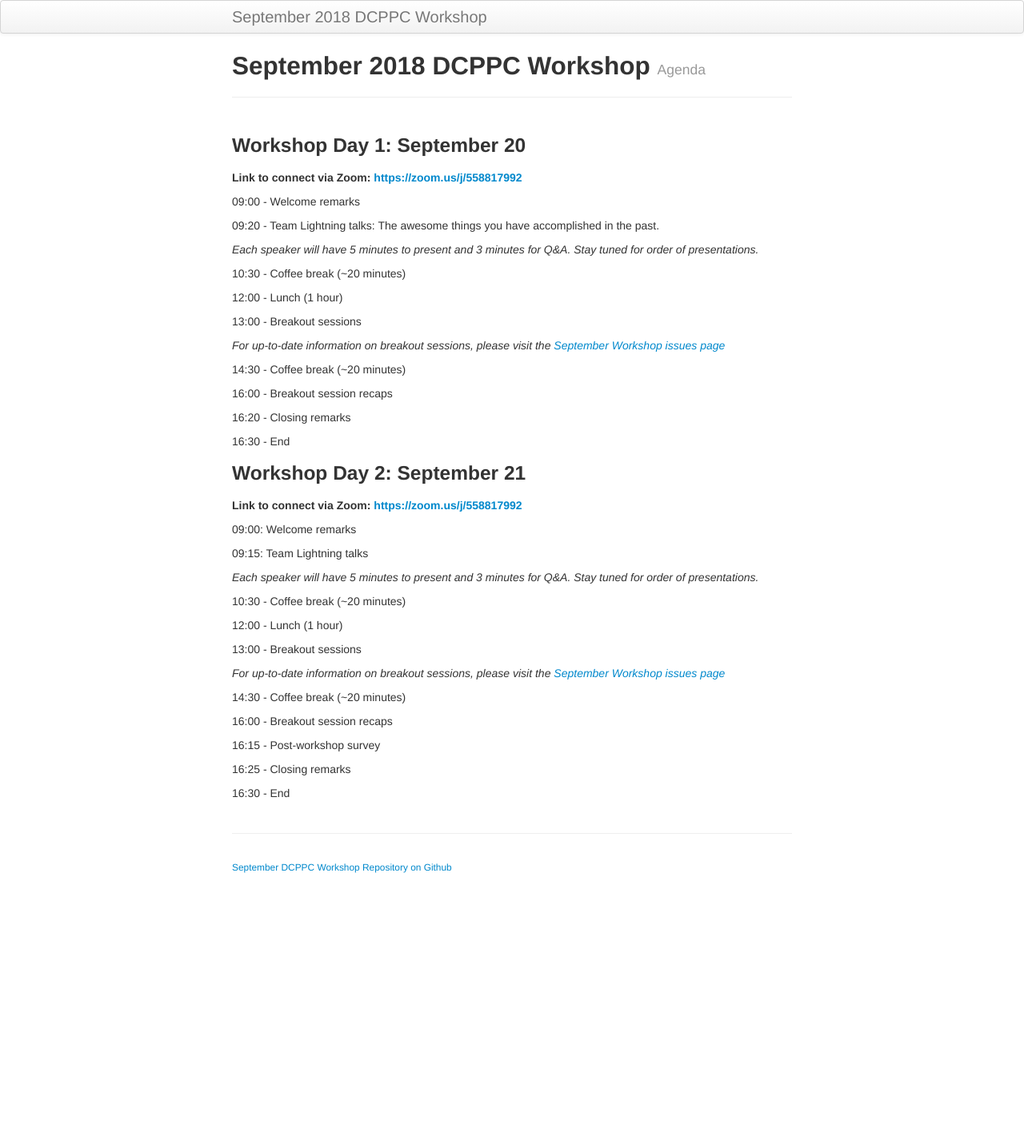
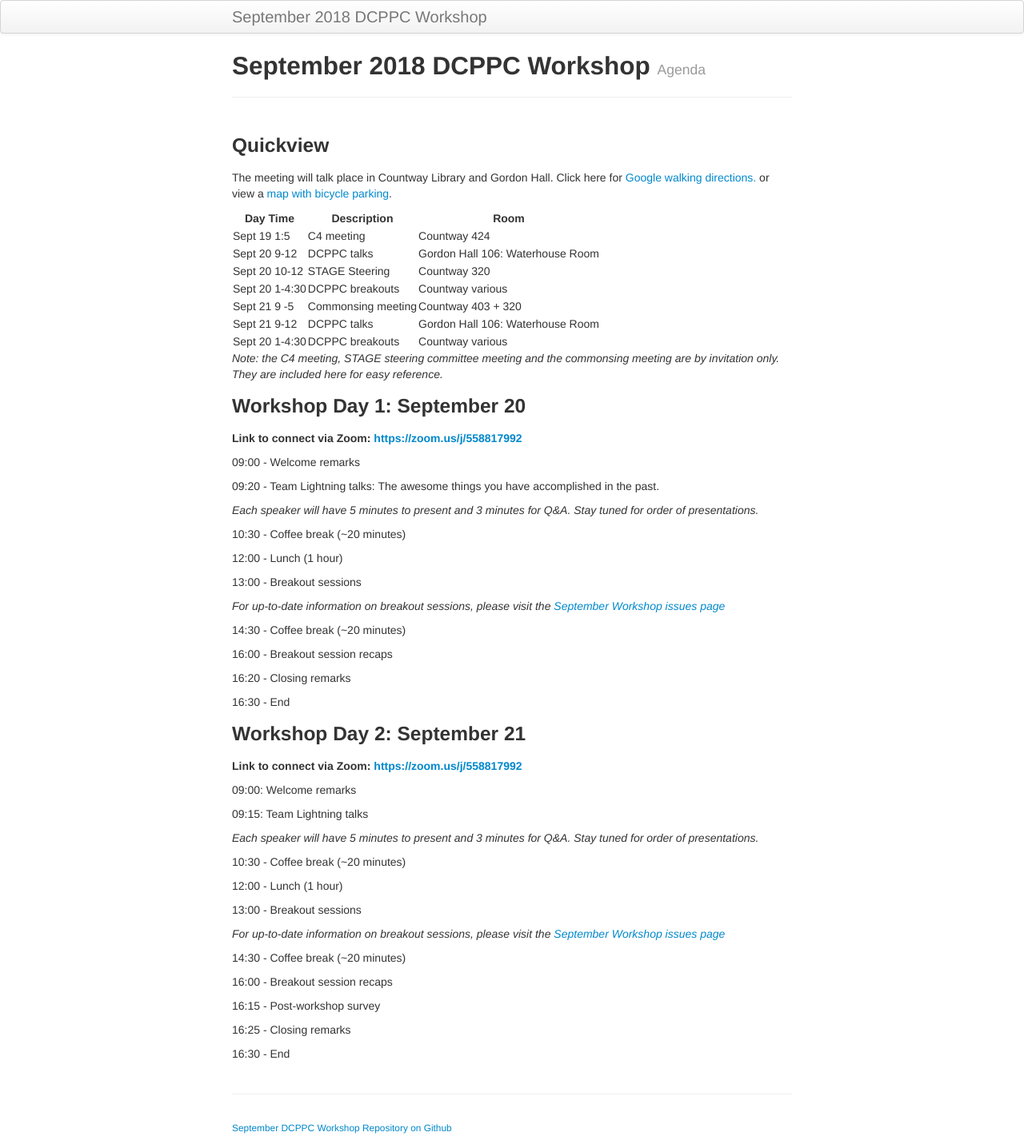
Before and after one commit to dcppc/2018-september-workshop, a Jekyll site: the page built from docs/agenda.md, in a window 1280 px wide. Shown: the whole page at 80% size. Built offline with Jekyll 4.4.1, drawn with Linux system fonts in a browser that asks for light colours; before the commit the page ends 1105 px from its top, so only the background shows below that.

Commit message:
add able overview with rooms

```diff
--- a/docs/agenda.md
+++ b/docs/agenda.md
@@ -3,6 +3,23 @@ layout: page
 title: September 2018 DCPPC Workshop
 tagline: Agenda
 ---
+
+
+### Quickview
+
+The meeting will talk place in Countway Library and Gordon Hall. Click here for [Google walking directions.](https://www.google.com/maps/dir/Gordon+Hall,+Shattuck+Street,+Boston,+MA/Countway+Library+of+Medicine,+10+Shattuck+St+%233,+Boston,+MA+02115/@42.3352828,-71.1085149,16z/data=!4m14!4m13!1m5!1m1!1s0x89e3798ebbab6f27:0xcfd5113ca9f2d0d!2m2!1d-71.104215!2d42.3356451!1m5!1m1!1s0x89e3798eb633f88d:0xc932ca88d645da0b!2m2!1d-71.1036369!2d42.3351663!3e2) or view a [map with bicycle parking](https://github.com/dcppc/2018-september-workshop/issues/14).
+
+Day Time | Description | Room
+--- | --- | ---
+Sept 19 1:5 | C4 meeting  | Countway 424
+Sept 20 9-12 | DCPPC talks | Gordon Hall 106: Waterhouse Room
+Sept 20 10-12 | STAGE Steering | Countway 320
+Sept 20 1-4:30 | DCPPC breakouts |  Countway various
+Sept 21 9 -5 | Commonsing meeting | Countway 403 + 320
+Sept 21 9-12 | DCPPC talks | Gordon Hall 106: Waterhouse Room
+Sept 20 1-4:30 | DCPPC breakouts |  Countway various
+
+_Note: the C4 meeting, STAGE steering committee meeting and the commonsing meeting are by invitation only. They are included here for easy reference._
 
 ### Workshop Day 1: September 20
 
```
